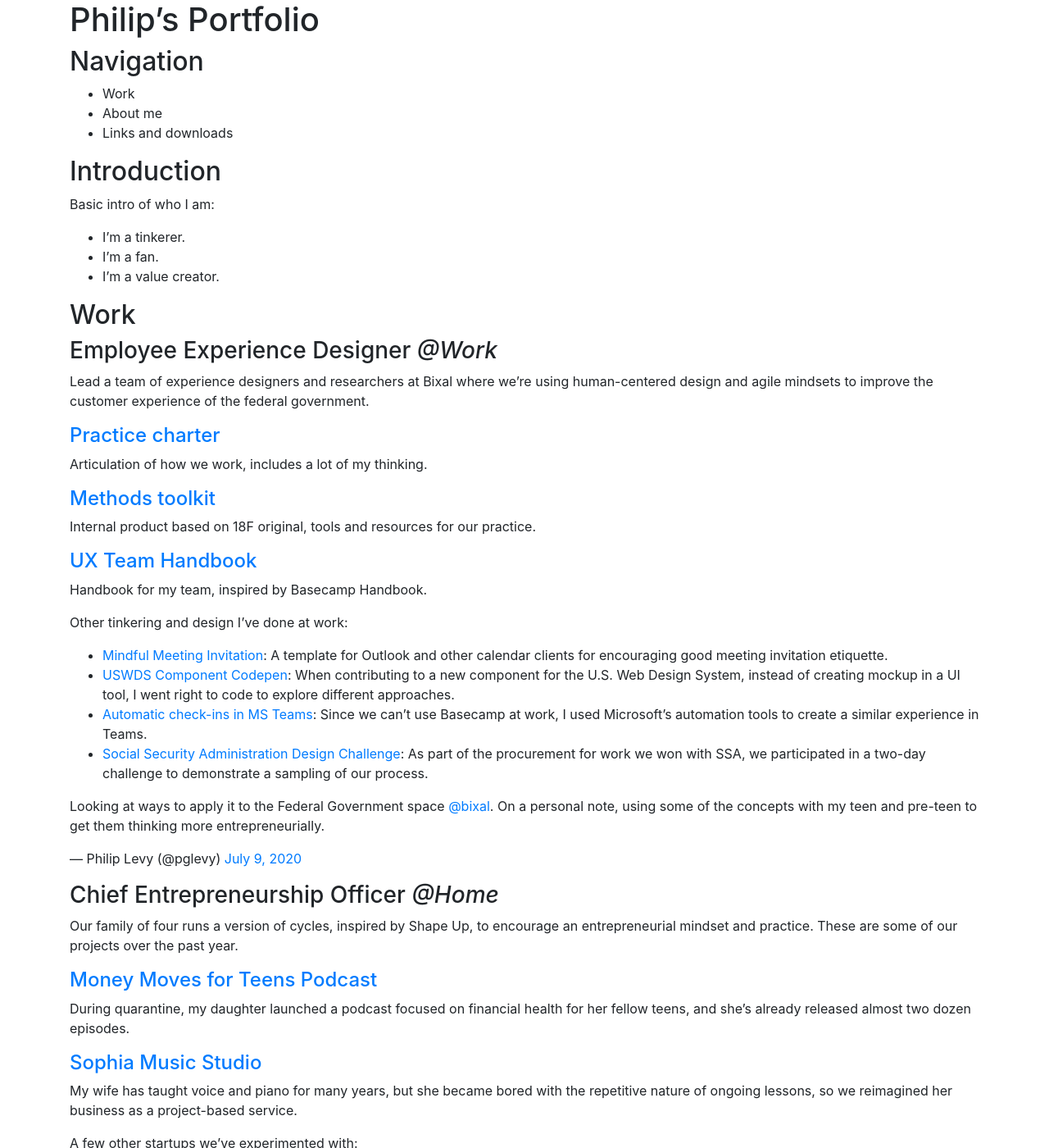
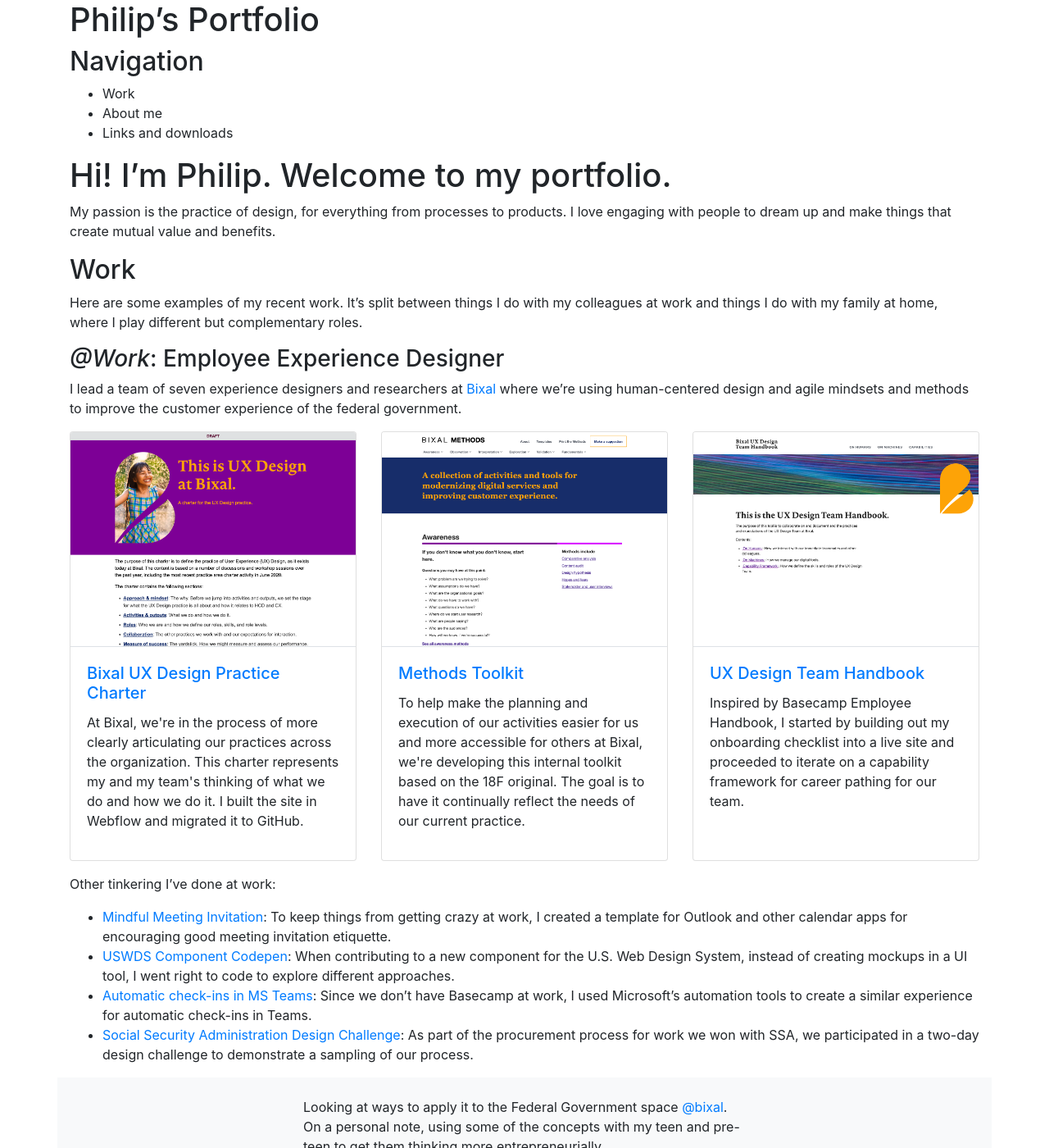
Before and after one commit to pglevy/portfolio, a Jekyll site: the page built from index.md, in a window 1280 px wide and 1400 px high. Shown: the whole window at 82% size. Built offline with Jekyll 4.4.1, drawn with Linux system fonts in a browser that asks for light colours; comment, search, counter and statistics services are not loaded; some of the changed text lies outside the part shown.

Commit message:
copy editing

```diff
--- a/index.md
+++ b/index.md
@@ -10,37 +10,33 @@ layout: default
 * About me
 * Links and downloads
 
-## Introduction
-Basic intro of who I am:
-
-* I'm a tinkerer.
-* I'm a fan.
-* I'm a value creator.
+# Hi! I'm Philip. Welcome to my portfolio.
+My passion is the practice of design, for everything from processes to products. I love engaging with people to dream up and make things that create mutual value and benefits.
 
 ## Work
+Here are some examples of my recent work. It's split between things I do with my colleagues at work and things I do with my family at home, where I play different but complementary roles.
 
-### Employee Experience Designer _@Work_
-Lead a team of experience designers and researchers at Bixal where we're using human-centered design and agile mindsets to improve the customer experience of the federal government.
+### _@Work_: Employee Experience Designer
+I lead a team of seven experience designers and researchers at [Bixal](https://www.bixal.com/) where we're using human-centered design and agile mindsets and methods to improve the customer experience of the federal government.
 
-#### [Practice charter](https://bixal.github.io/uxd-practice-charter/)
-Articulation of how we work, includes a lot of my thinking.
+{% include features-work.html %}
 
-#### [Methods toolkit](https://bixal.github.io/methods/)
-Internal product based on 18F original, tools and resources for our practice.
+Other tinkering I've done at work:
+* [Mindful Meeting Invitation](https://pglevy.github.io/mindful-meeting-invitation/): To keep things from getting crazy at work, I created a template for Outlook and other calendar apps for encouraging good meeting invitation etiquette.
+* [USWDS Component Codepen](https://codepen.io/pglevy/pen/oNjBBow): When contributing to a new component for the U.S. Web Design System, instead of creating mockups in a UI tool, I went right to code to explore different approaches.
+* [Automatic check-ins in MS Teams](https://www.evernote.com/l/ACTel-i1zJVIW4PIr9khNw-TqzBxmUVpOxA): Since we don't have Basecamp at work, I used Microsoft's automation tools to create a similar experience for automatic check-ins in Teams.
+* [Social Security Administration Design Challenge](https://bixal.invisionapp.com/board/SSA-Design-Challenge-ckdze9hzx019e0zytq3u0qztq): As part of the procurement process for work we won with SSA, we participated in a two-day design challenge to demonstrate a sampling of our process.
 
-#### [UX Team Handbook](https://bixal.github.io/bixal-uxd-team-handbook/)
-Handbook for my team, inspired by Basecamp Handbook.
+<div class="row justify-content-center my-6 py-4 bg-light">
+  <div class="col-md-6">
+    <blockquote class="twitter-tweet"><p lang="en" dir="ltr">Looking at ways to apply it to the Federal Government space <a href="https://twitter.com/bixal?ref_src=twsrc%5Etfw">@bixal</a>. On a personal note, using some of the concepts with my teen and pre-teen to get them thinking more entrepreneurially.</p>&mdash; Philip Levy (@pglevy) <a href="https://twitter.com/pglevy/status/1281365286252421120?ref_src=twsrc%5Etfw">July 9, 2020</a></blockquote> <script async src="https://platform.twitter.com/widgets.js" charset="utf-8"></script>
+  </div>
+</div>
 
-Other tinkering and design I've done at work:
-* [Mindful Meeting Invitation](https://pglevy.github.io/mindful-meeting-invitation/): A template for Outlook and other calendar clients for encouraging good meeting invitation etiquette.
-* [USWDS Component Codepen](https://codepen.io/pglevy/pen/oNjBBow): When contributing to a new component for the U.S. Web Design System, instead of creating mockup in a UI tool, I went right to code to explore different approaches.
-* [Automatic check-ins in MS Teams](https://www.evernote.com/l/ACTel-i1zJVIW4PIr9khNw-TqzBxmUVpOxA): Since we can't use Basecamp at work, I used Microsoft's automation tools to create a similar experience in Teams.
-* [Social Security Administration Design Challenge](https://bixal.invisionapp.com/board/SSA-Design-Challenge-ckdze9hzx019e0zytq3u0qztq): As part of the procurement for work we won with SSA, we participated in a two-day challenge to demonstrate a sampling of our process.
+### _@Home_: Chief Entrepreneurship Officer
+Our family of four runs a modified version of "startup and experiment cycles," inspired by [_Shape Up_](https://basecamp.com/shapeup/), to encourage an entrepreneurial mindset and practice. These are some of our projects over the past year.
 
-<blockquote class="twitter-tweet"><p lang="en" dir="ltr">Looking at ways to apply it to the Federal Government space <a href="https://twitter.com/bixal?ref_src=twsrc%5Etfw">@bixal</a>. On a personal note, using some of the concepts with my teen and pre-teen to get them thinking more entrepreneurially.</p>&mdash; Philip Levy (@pglevy) <a href="https://twitter.com/pglevy/status/1281365286252421120?ref_src=twsrc%5Etfw">July 9, 2020</a></blockquote> <script async src="https://platform.twitter.com/widgets.js" charset="utf-8"></script>
-
-### Chief Entrepreneurship Officer _@Home_
-Our family of four runs a version of cycles, inspired by Shape Up, to encourage an entrepreneurial mindset and practice. These are some of our projects over the past year.
+{% include features-home.html %}
 
 #### [Money Moves for Teens Podcast](https://moneymovesforteens.com/)
 During quarantine, my daughter launched a podcast focused on financial health for her fellow teens, and she's already released almost two dozen episodes.
@@ -48,19 +44,24 @@ During quarantine, my daughter launched a podcast focused on financial health fo
 #### [Sophia Music Studio](https://sophiamusicstudio.com/)
 My wife has taught voice and piano for many years, but she became bored with the repetitive nature of ongoing lessons, so we reimagined her business as a project-based service.
 
-A few other startups we've experimented with:
+Other startups and experiments we've run:
 * [Talia's Tutoring](https://taliastutoring.com/): my daughter's math tutoring service.
 * [Frac/tion Clothing](https://teespring.com/stores/fraction): my son's clothing and lifestyle brand.
-* [Budget Booster](https://budgetboosterfinancialcoaching.weebly.com/): a concept for personal budget coaching service.
+* [Budget Booster](https://budgetboosterfinancialcoaching.weebly.com/): a concept for a personal budget coaching service.
 
 <blockquote class="twitter-tweet"><p lang="en" dir="ltr">At 14, my daughter already grasps the time value of money. And she&#39;s sharing it in a podcast! (<a href="https://twitter.com/moneymoves14s?ref_src=twsrc%5Etfw">@moneymoves14s</a>) At 14, I was probably dropping firecrackers in a sewer. I feel like that&#39;s generational progress.</p>&mdash; Philip Levy (@pglevy) <a href="https://twitter.com/pglevy/status/1311697386012467200?ref_src=twsrc%5Etfw">October 1, 2020</a></blockquote> <script async src="https://platform.twitter.com/widgets.js" charset="utf-8"></script>
 
 ## About me
+I believe in the power of design thinking and doing as a positive force for the healthy growth and continuous improvement of mission-driven organizations.
 
-Other things I'm interested in:
-* Investing: learning about financial history, how companies innovate and provide value, and how I can contribute and benefit as a long-term shareholder.
-* Meditation and yoga: practicing mindfulness and creating good habits around both physical and mental health.
-* Decluttering: looking for ways to reduce stress and simply life by removing unnecessary things from physical and digital spaces, as well as removing unnecessary activities through automation.
+I started my educational journey in music production and engineering and wound my way through web development and instructional design before discovering experience and product design.
+
+I'm interested in all things that involve value creation and exchange, from a personal level all the way up through teams, organizations, and communities.
+
+Other topics I'm interested in:
+* **Investing**: learning about financial history, how companies innovate and provide value, and how I can contribute and benefit as a long-term shareholder.
+* **Meditation and yoga**: practicing mindfulness and creating good habits around both physical and mental health.
+* **Decluttering**: looking for ways to reduce stress and simply life by removing unnecessary things from physical and digital spaces, as well as removing unnecessary activities through automation.
 
 <blockquote class="twitter-tweet"><p lang="en" dir="ltr">Big data is a fancy way to say &quot;digital clutter.&quot; The reason it has more value than our extra storage spaces full of physical clutter is that it&#39;s readily accessible to machines that can analyze it for the purpose of selling us more stuff.</p>&mdash; Philip Levy (@pglevy) <a href="https://twitter.com/pglevy/status/1308798284950056967?ref_src=twsrc%5Etfw">September 23, 2020</a></blockquote> <script async src="https://platform.twitter.com/widgets.js" charset="utf-8"></script>
 
```
